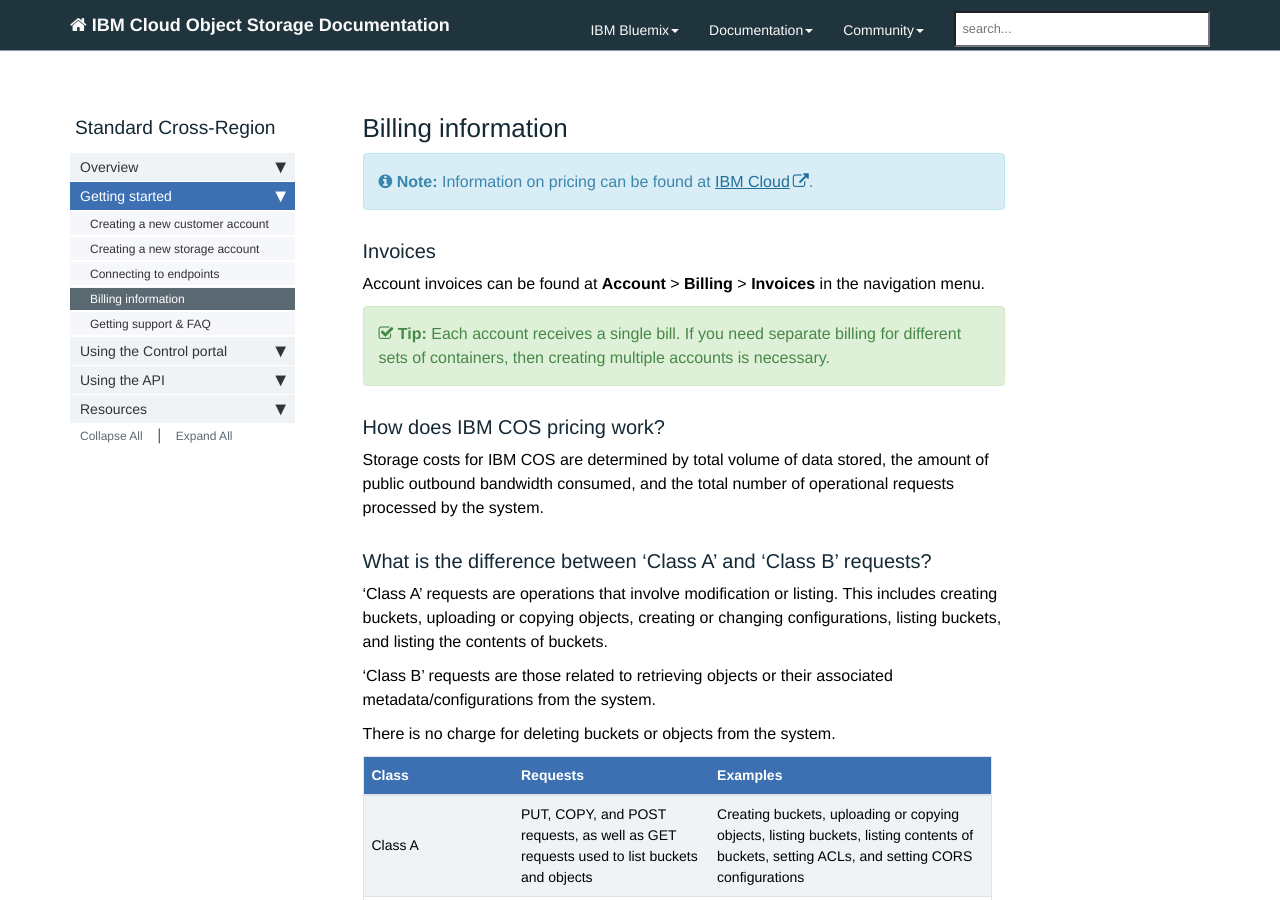
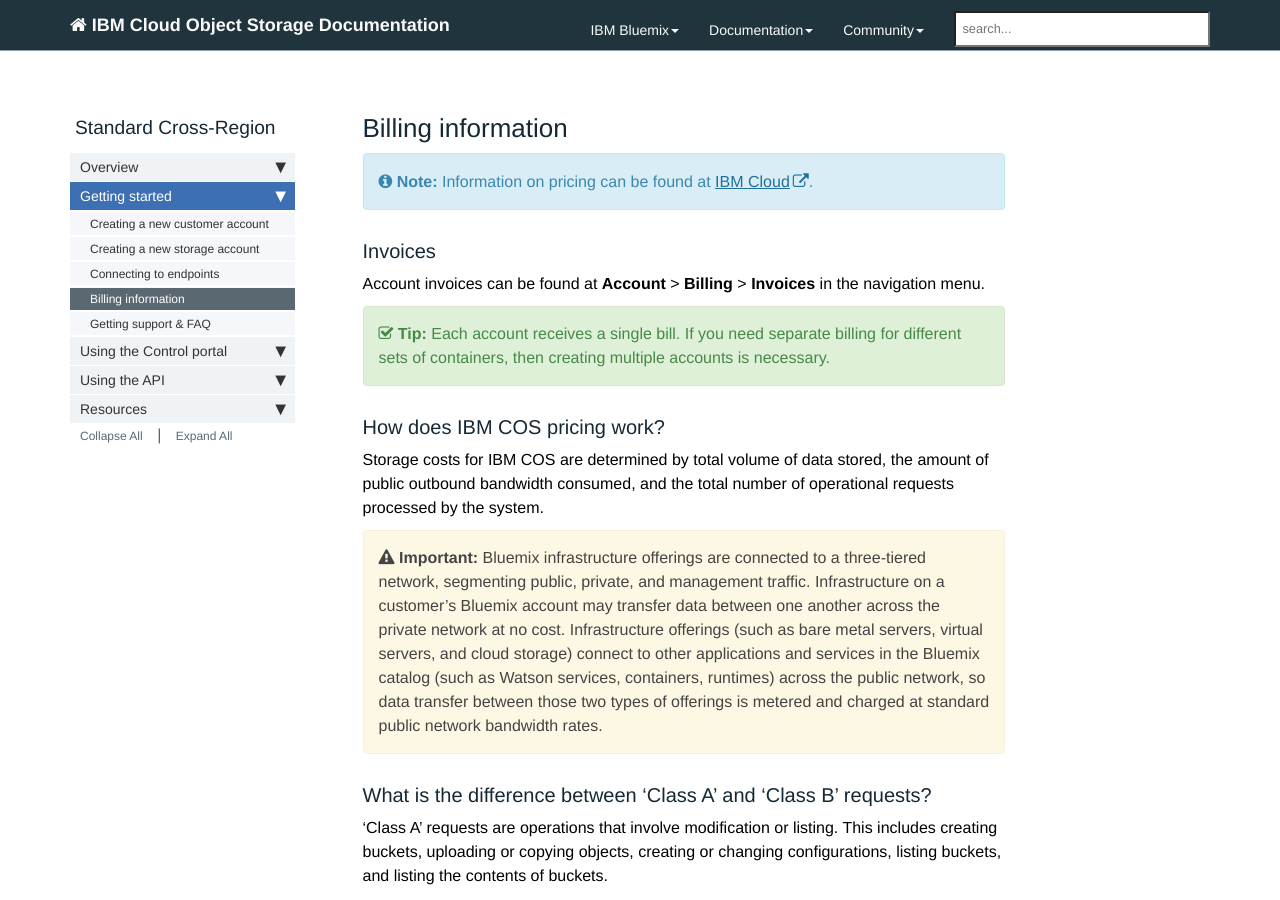
Before and after one commit to mpcarl-ibm/crs-docs, a Jekyll site: the page built from pages/crs/crs-billing.md, in a window 1280 px wide and 900 px high. Built offline with Jekyll 4.4.1, drawn with Linux system fonts in a browser that asks for light colours; nearby versions of some CDN libraries; comment, search, counter and statistics services are not loaded.

Commit message:
added additional pricing text

```diff
--- a/pages/crs/crs-billing.md
+++ b/pages/crs/crs-billing.md
@@ -21,6 +21,8 @@
 
 Storage costs for IBM COS are determined by total volume of data stored, the amount of public outbound bandwidth consumed, and the total number of operational requests processed by the system.
 
+{% include important.html content="Bluemix infrastructure offerings are connected to a three-tiered network, segmenting public, private, and management traffic. Infrastructure on a customer's Bluemix account may transfer data between one another across the private network at no cost. Infrastructure offerings (such as bare metal servers, virtual servers, and cloud storage) connect to other applications and services in the Bluemix catalog (such as Watson services, containers, runtimes) across the public network, so data transfer between those two types of offerings is  metered and charged at standard public network bandwidth rates." %}
+
 ### What is the difference between 'Class A' and 'Class B' requests?
 
 'Class A' requests are operations that involve modification or listing.  This includes creating buckets, uploading or copying objects, creating or changing configurations, listing buckets, and listing the contents of buckets.
```
